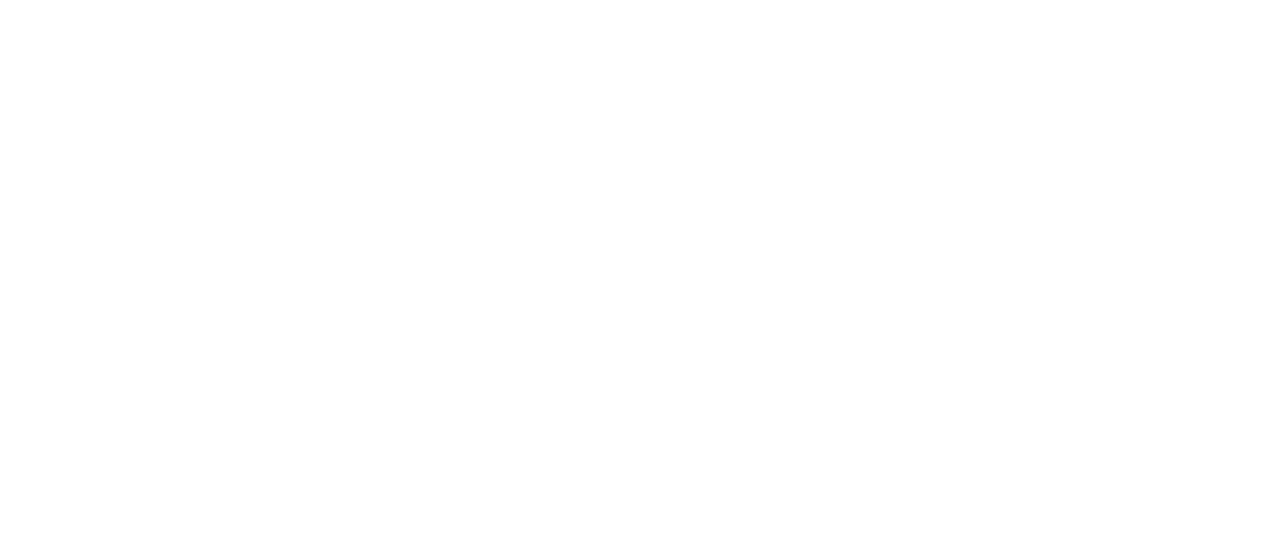
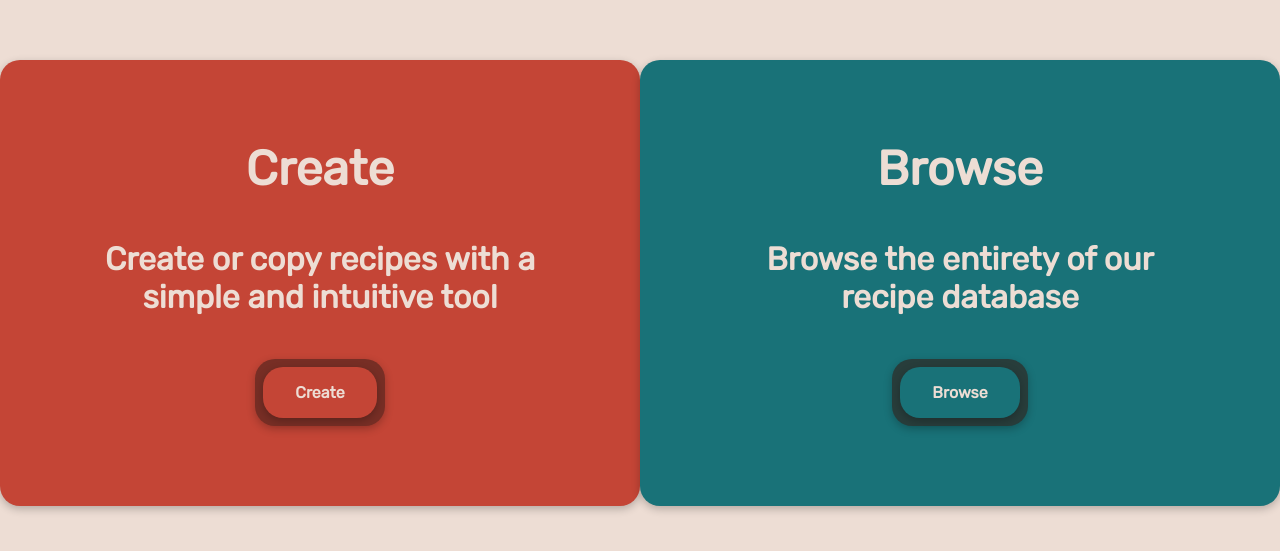
Before and after one commit to MepilLeaf/john-henriksen-capstone, a React (Create React App) app: page / in a window 1280 px wide. Before the commit this address had no page. Shown: the part 117-668 px from the top of the page. Built offline with nearby package versions, Linux system fonts and the light colour scheme.

Commit message:
Created cards for the landing page

```diff
--- a/src/App.js
+++ b/src/App.js
@@ -3,12 +3,14 @@
 import { BrowserRouter, Routes, Route } from "react-router-dom";
 import CreateRecipe from "./pages/CreateRecipes/CreateRecipe";
 import BrowseRecipes from "./pages/BrowseRecipes/BrowseRecipes";
+import Landing from "./pages/Landing/Landing";
 
 function App() {
   return (
     <div className="App">
       <BrowserRouter>
         <Routes>
+          <Route path="/" element={<Landing />} />
           <Route path="/create" element={<CreateRecipe />} />
           <Route path="/browse" element={<BrowseRecipes />} />
           <Route path="/browse/:id" element={<BrowseRecipes />} />
--- /dev/null
+++ b/src/pages/Landing/Landing.js
@@ -0,0 +1,30 @@
+import "./Landing.scss";
+import Button from "../../components/Button/Button";
+import { Link } from "react-router-dom";
+
+const Landing = () => {
+  return (
+    <main className="landing-page">
+      <section className="create">
+        <h2 className="create__title">Create</h2>
+        <h4 className="create__description">
+          Create or copy recipes with a simple and intuitive tool
+        </h4>
+        <Link className="link">
+          <Button type="button" content="Create" isBlue={false} />
+        </Link>
+      </section>
+      <section className="browse">
+        <h2 className="browse__title">Browse</h2>
+        <h4 className="browse__description">
+          Browse the entirety of our recipe database
+        </h4>
+        <Link to="/browse" className="link">
+          <Button type="button" content="Browse" isBlue={true} />
+        </Link>
+      </section>
+    </main>
+  );
+};
+
+export default Landing;
--- /dev/null
+++ b/src/pages/Landing/Landing.scss
@@ -0,0 +1,37 @@
+@use "../../styles/partials/globals.scss" as *;
+
+.link {
+  text-decoration: none;
+}
+
+.landing-page {
+  width: 100vw;
+  height: 100vh;
+  background-color: $off-white;
+  @include flex(row, space-evenly);
+}
+
+.create,
+.browse {
+  color: $off-white;
+  padding: 5rem;
+  border-radius: 1.25rem;
+  @include box-shadow;
+  width: 40rem;
+  &__title {
+    margin: 0;
+    font-size: 3rem;
+  }
+
+  &__description {
+    font-size: 2rem;
+  }
+}
+
+.create {
+  background-color: $light-red;
+}
+
+.browse {
+  background-color: $light-blue;
+}
```
